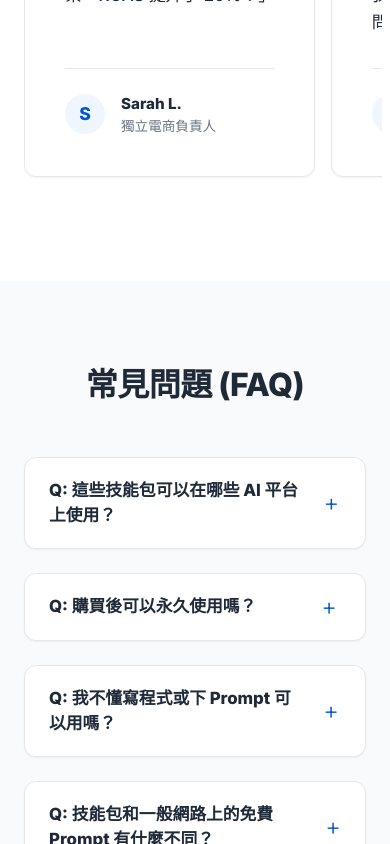
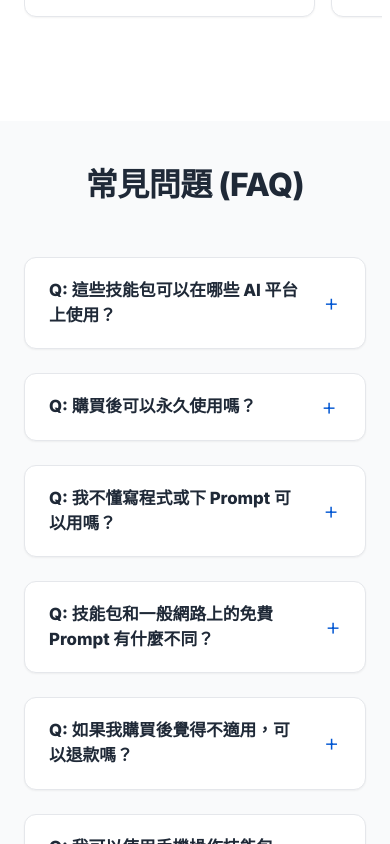
Before and after one commit to optimakspaul/skill_marketplace, a Next.js app: page / in a window 390 px wide. Shown: the part 8500-9344 px from the top of the page. Built offline with nearby package versions, Linux system fonts and the light colour scheme; no server answers.

Commit message:
style: halve section top padding on mobile to eliminate huge white space

```diff
--- a/src/app/page.module.css
+++ b/src/app/page.module.css
@@ -439,6 +439,7 @@
 }
 
 @media (max-width: 768px) {
+  .section { padding: 2.5rem 0; }
   .stepsFlow { flex-direction: column; align-items: center; gap: 2rem; }
   .stepDivider { display: none; }
   .heroTitle { font-size: 2.2rem; }
```
